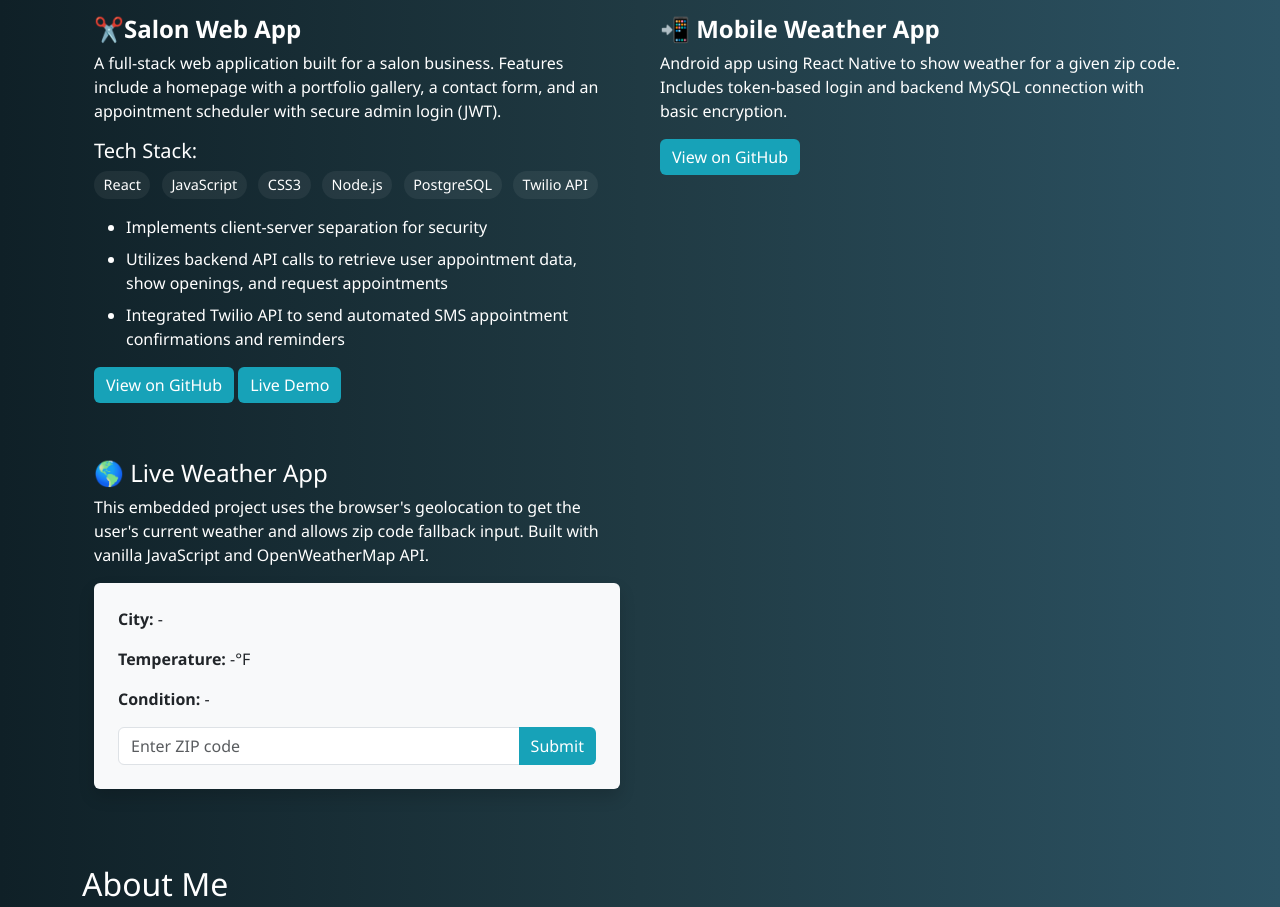
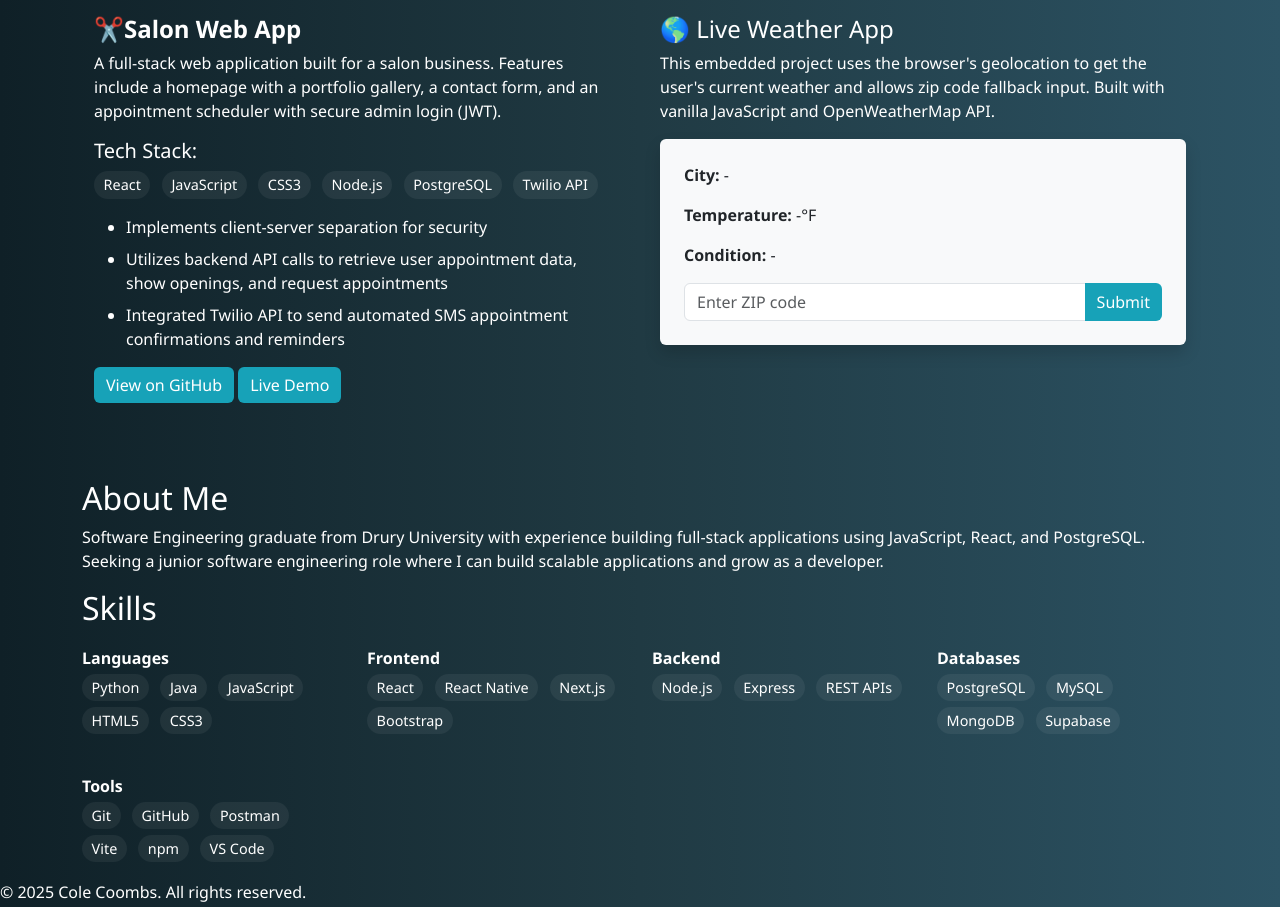
Before and after one commit to colecoombs/Website, a website built with Vite: page index.html in a window 1280 px wide. Shown: the part 1844-2751 px from the top of the page. Built offline with nearby package versions, Linux system fonts and the light colour scheme; no server answers.

Commit message:
removed redundant items

```diff
--- a/index.html
+++ b/index.html
@@ -96,12 +96,6 @@
       </div>
 
       <div class="project">
-        <h4>📲 <a href="https://github.com/colecoombs/appdevII-semesterProject" target="_blank" rel="noopener noreferrer" class="project-link">Mobile Weather App</a></h4>
-        <p>Android app using React Native to show weather for a given zip code. Includes token-based login and backend MySQL connection with basic encryption.</p>
-        <a href="https://github.com/colecoombs/appdevII-semesterProject" class="btn btn-md btn-primary">View on GitHub</a>
-      </div>
-
-      <div class="project">
         <h4>🌎 Live Weather App</h4>
         <p>This embedded project uses the browser's geolocation to get the user's current weather and allows zip code fallback input. Built with vanilla JavaScript and OpenWeatherMap API.</p>
         <div id="weather-widget" class="p-4 rounded shadow bg-light text-dark">
```
